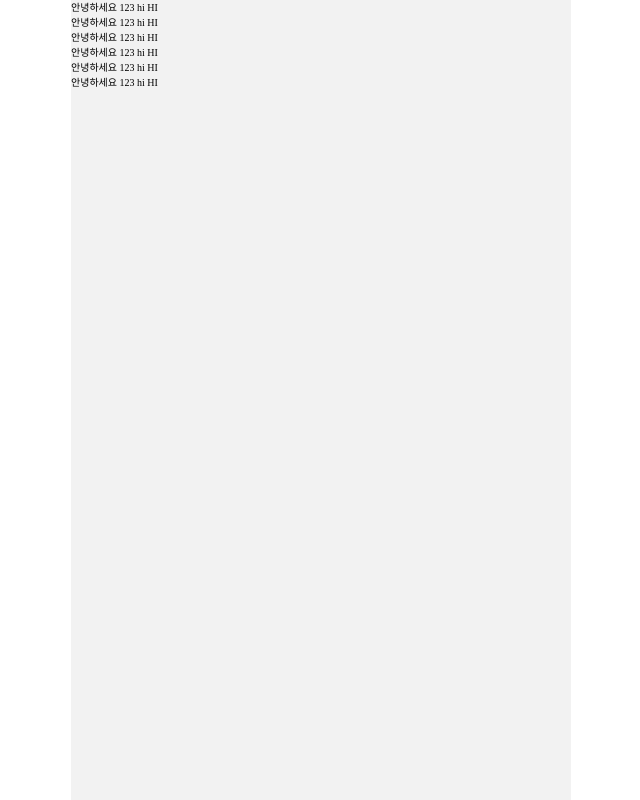
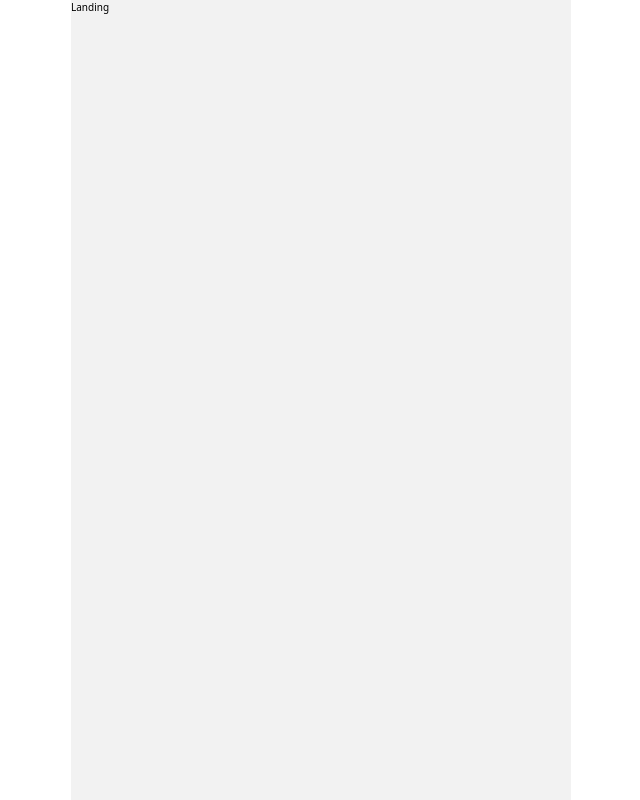
Before and after one commit to Hana4Team/FE, a React (Vite) app: page / in a window 1280 px wide. Shown: the whole page, without its empty margins (319-959 px from the left). Built offline with nearby package versions, Linux system fonts and the light colour scheme.

Commit message:
chore: 라이브러리 추가 및 설정 변경

```diff
--- a/package.json
+++ b/package.json
@@ -10,6 +10,7 @@
     "preview": "vite preview"
   },
   "dependencies": {
+    "@tanstack/react-query": "^5.37.1",
     "axios": "^1.7.2",
     "react": "^18.2.0",
     "react-cookie": "^7.1.4",
--- a/src/App.tsx
+++ b/src/App.tsx
@@ -1,15 +1,11 @@
 import React from 'react';
 import './App.css';
+import { Outlet } from 'react-router-dom';
 
 function App() {
   return (
     <>
-      <div className='font-hanaHeavy'>안녕하세요 123 hi HI</div>
-      <div className='font-hanaBold'>안녕하세요 123 hi HI</div>
-      <div className='font-hanaCM'>안녕하세요 123 hi HI</div>
-      <div className='font-hanaMedium'>안녕하세요 123 hi HI</div>
-      <div className='font-hanaRegular'>안녕하세요 123 hi HI</div>
-      <div className='font-hanaLight'>안녕하세요 123 hi HI</div>
+      <Outlet />
     </>
   );
 }
--- /dev/null
+++ b/src/components/Navbar.tsx
@@ -0,0 +1,13 @@
+import { Link, Outlet } from 'react-router-dom';
+
+export default function Navbar() {
+  return (
+    <>
+      <Outlet />
+      <div className='flex justify-between pt-5 px-10 text-2xl'>
+        <Link to='/'>Landing</Link>
+        <Link to='/home'>Home</Link>
+      </div>
+    </>
+  );
+}
--- a/src/main.tsx
+++ b/src/main.tsx
@@ -2,9 +2,10 @@ import React from 'react';
 import ReactDOM from 'react-dom/client';
 import App from './App.tsx';
 import './index.css';
-import { createBrowserRouter } from 'react-router-dom';
+import { RouterProvider, createBrowserRouter } from 'react-router-dom';
 import { Landing } from './pages/Landing.tsx';
 import { Home } from './pages/main/Home.tsx';
+import Navbar from './components/Navbar.tsx';
 
 const router = createBrowserRouter([
   {
@@ -12,13 +13,13 @@ const router = createBrowserRouter([
     element: <App />,
     children: [
       { index: true, element: <Landing /> },
-      { path: 'home', element: <Home /> },
+      { element: <Navbar />, children: [{ path: 'home', element: <Home /> }] },
     ],
   },
 ]);
 
 ReactDOM.createRoot(document.getElementById('root')!).render(
   <React.StrictMode>
-    <App />
+    <RouterProvider router={router} />
   </React.StrictMode>
 );
```
Also changed, not shown: 1 other file (tests, documents, lock files or other folders).
